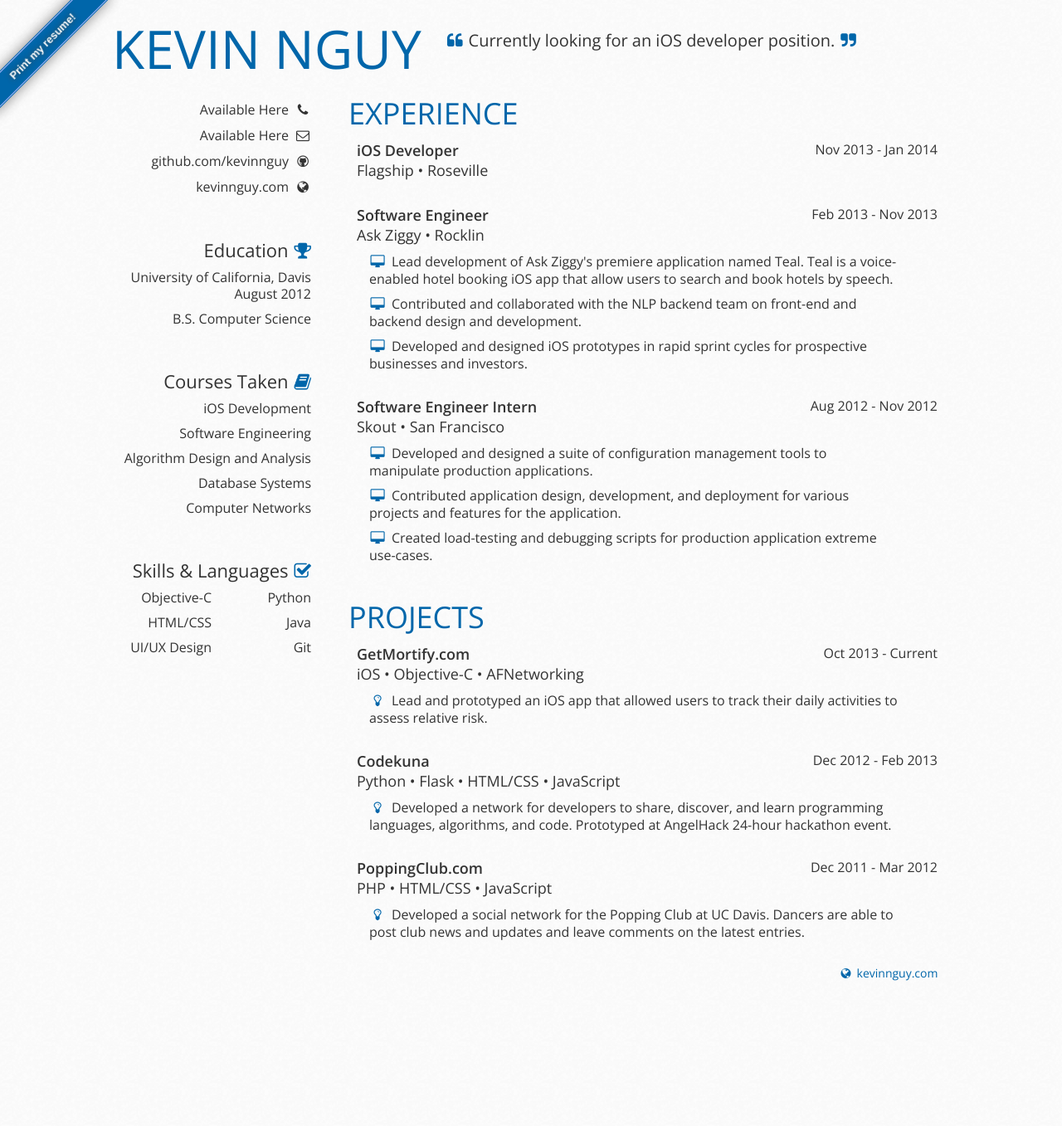
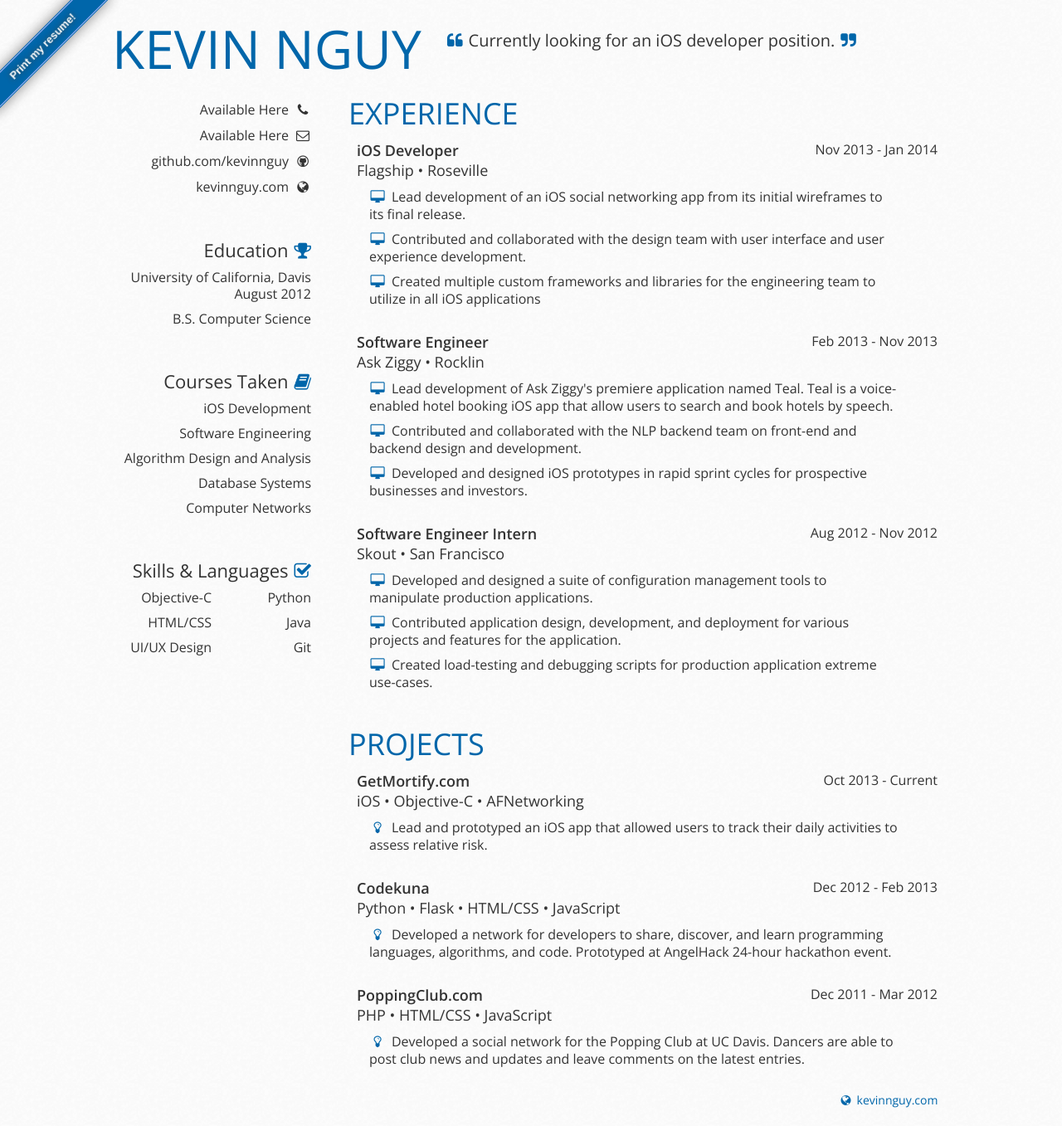
Before and after one commit to kevinnguy/kevinnguy.github.com, a Jekyll site: the page index.html, which Jekyll copies as it is, in a window 1280 px wide. Shown: the whole page at 83% size. Built offline with Jekyll 4.4.1, drawn with Linux system fonts in a browser that asks for light colours; before the commit the page ends 1204 px from its top, so only the background shows below that.

Commit message:
Updated resume

```diff
--- a/index.html
+++ b/index.html
@@ -98,7 +98,9 @@
         <dl class="fourteen columns bottom">
           <dt><p class="nine columns bigfont"><strong>iOS Developer</strong></br>Flagship  &bull;  Roseville</p><span class="three columns right">Nov 2013 - Jan 2014</span></dt>
           <ul>
-
+            <li class="eleven columns offset-by-one"><a class="icon-desktop description"></a>Lead development of an iOS social networking app from its initial wireframes to its final release.</li>
+            <li class="eleven columns offset-by-one"><a class="icon-desktop description"></a>Contributed and collaborated with the design team with user interface and user experience development.</li>
+            <li class="eleven columns offset-by-one"><a class="icon-desktop description"></a>Created multiple custom frameworks and libraries for the engineering team to utilize in all iOS applications</li>
           </ul>
         </dl>
 
```
